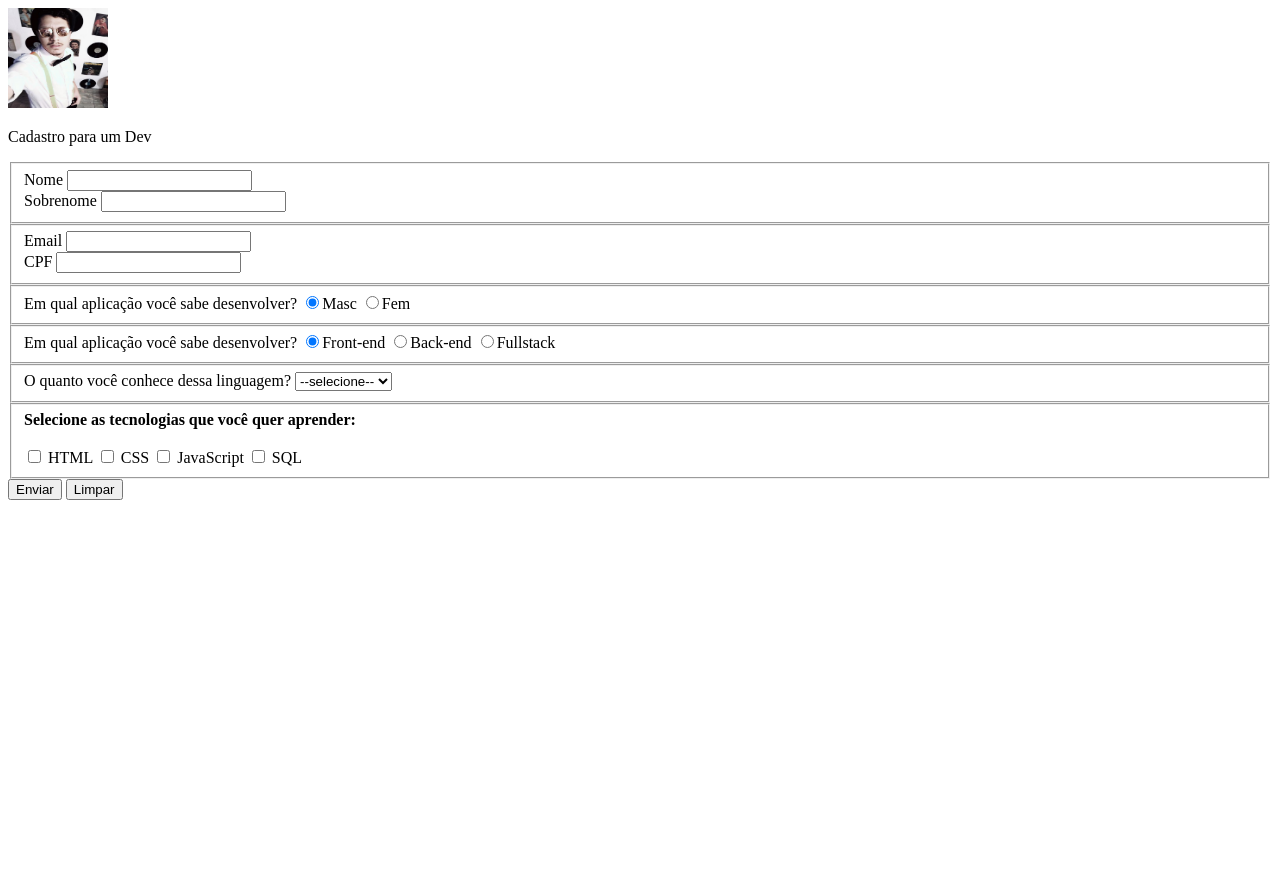
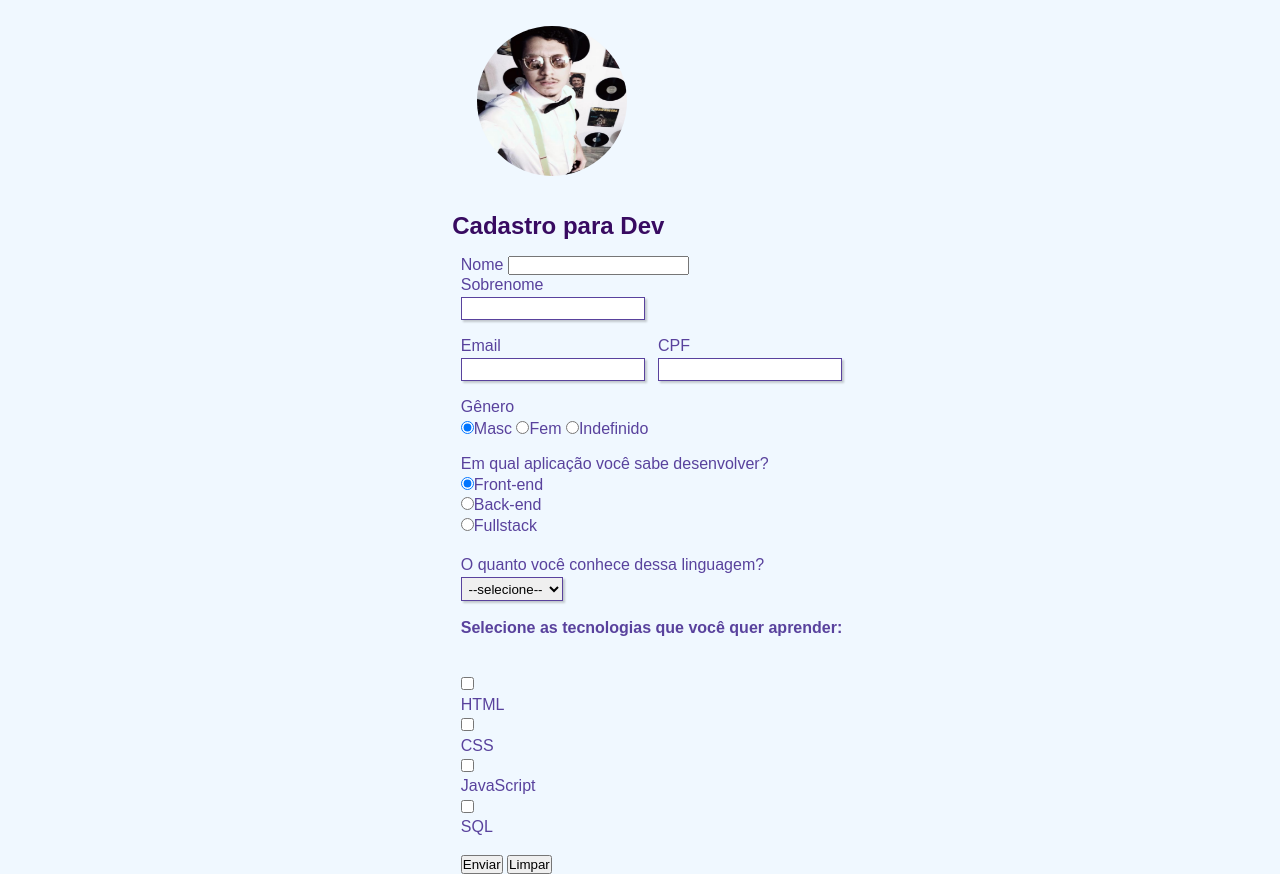
Before and after one commit to Micael-coder/Cadastro, a plain HTML site: page index.html in a window 1280 px wide. Before the commit the page ends 800 px from the top, so only its background shows below. Drawn offline with Linux system fonts and the light colour scheme.

Commit message:
Roupagem do cadastro
colocando um estilo para o cadastro html.

```diff
--- a/index.html
+++ b/index.html
@@ -5,17 +5,19 @@
         <meta charset="UTF-8">
         <meta name="viewport" content="width=device-width, initial-scale=1.0">
         <title>começando a programar</title>
-        <link rel="stylesheet" href="./cadastro.css">
+        <link rel="stylesheet" type="text/css" href="styles/styles.css" media="screen">
     </head>
     <body>
           <header>
             <div id="cabeçalho">
-                <img src="./imagens/micael.png" alt="Micael" height="100" width="100">
-                <p>Cadastro para um Dev</p>
+                <img class="cabeçalho" src="./imagens/micael.png" alt="Micael">
+            </div>
+            <div id="subtitulo">
+                <h2>Cadastro para Dev</h2>
             </div>
         </header>
         <main>
-           <form method="GET" action="/CADASTRO">
+           <form method="POST" action="/CADASTRO">
                <fieldset class="grupo">
                    <div>
                        <label for="nome">Nome</label>
@@ -40,9 +42,10 @@
                 </fieldset>
                 <fieldset>
                     <div class="campo">
-                        <label>Em qual aplicação você sabe desenvolver?</label>
-                        <input type="radio" name="genero" value="M" checked>Masc
-                        <input type="radio" name="genero" value="F">Fem
+                        <label>Gênero</label>
+                        <input type="radio" name="gênero" value="M" checked>Masc
+                        <input type="radio" name="gênero" value="F">Fem
+                        <input type="radio" name="gênero" value="I">Indefinido
                     </div>
                 </fieldset>
 
@@ -86,7 +89,7 @@
                         <label for="tecnologia4">SQL</label>
                     </div>
                 </fieldset>
-                    <div>
+                    <div class="botão">
                         <input type="submit" value="Enviar">
                         <input type="reset" value="Limpar">
                     </div>
--- /dev/null
+++ b/styles/styles.css
@@ -0,0 +1,130 @@
+/* Todos os elementos da página */
+* {
+    margin: 0;
+    padding: 0;
+}
+
+/* Elementos com o ID "titulo" */
+#cabeçalho {
+    font-family: sans-serif;
+    color: #380B61;
+    margin-left: 7%;
+    margin: 1rem;
+    padding: -2rem;
+}
+.cabeçalho{
+        height: 150px;
+        width: 150px;
+        text-align: center;
+        border-radius: 50%;
+}
+
+#subtitulo {
+    font-family: sans-serif;
+    color: #380B61;
+    margin-left: -3%;
+    padding: 1rem;
+}
+#check{
+    display: inline-block;
+}
+
+/* Elementos de tag <fieldset>*/
+fieldset {
+    border: 0;
+}
+
+/* Elemento de tag <body> */
+body{
+    background-color: #F0F8FF;
+    font-family: sans-serif;
+    font-size: 1em;
+    color: #59429d;
+    margin-left: 36%;
+    margin-top: 2%;
+    justify-content: center;
+}
+
+/* Elementos de tags <body>, <input>, <Select>, <textarea> e <button> */
+input, select, {
+    font-family: sans-serif;
+    font-size: 1em;
+    color: #59429d;
+    border-radius: 5px;
+}
+
+/* Elementos de classe "grupo" nos estados das pseudoclasses "before" e "after" */
+.grupo:before, .grupo:after {
+    display: table;
+}
+
+/* Elementos de classe "grupo" no estado da pseudoclasse "after" */
+.grupo:after {
+    clear: both;
+}
+
+/* Elementos de classe "campo" */
+.campo {
+    margin-bottom: 1em;
+}
+
+/* Elementos de classe "campo" de tag <label> */
+.campo label {
+    margin-bottom: 0.2em;
+    color: #59429d;
+    display: block;
+    margin-top: 0.1em;
+}
+
+/* Elementos de classe "campo" ou "grupo" de tag <fieldset> */
+fieldset.grupo .campo {
+    float:  left;
+    margin-right: 0.8em;
+}
+
+/* Elementos de classe "campo" das tags <input> com atributo text e email, da tag <select> e da tag <textarea>*/
+.campo input[type="text"], .campo input[type="email"], .campo select {
+    padding: 0.2em;
+    border: 1px solid #59429d;
+    box-shadow: 2px 2px 2px rgba(0,0,0,0.2);
+    display: block;
+}
+
+/* Elementos de classe "campo" de tag <select> e <option>*/
+.campo select option {
+    padding-right: 1em;
+}
+
+/* Elemento de classe "campo" com tag <input>, <select> e <textarea> tocas com estado da pseudoclasse "focus"*/
+.campo input:focus, .campo select:focus {
+    background: #E0E0F8;
+}
+
+/* Elemento de classe "botao" */
+.botao {
+    font-size: 1.2em;
+    background: #59429d;
+    border: 0;
+    margin-bottom: 1em;
+    color: #ffffff;
+    padding: 0.2em 0.6em;
+    box-shadow: 2px 2px 2px rgba(0,0,0,0.2);
+    text-shadow: 1px 1px 1px rgba(0,0,0,0.5);
+    position: absolute;
+    top: 90%;
+    left: 50%;
+    margin-right: -50%;
+    transform: translate(-50%, -50%)
+}
+
+/* Elemento de classe "botao" com o estado da pseudoclasse "hover" */
+.botao:hover {
+    background: #CCBBFF;
+    box-shadow: inset 2px 2px 2px rgba(0,0,0,0.2);
+    text-shadow: none;
+}
+
+/* Elementos de classe botão e de tag <select> */
+.botao, select{
+    cursor: pointer;
+}
```
